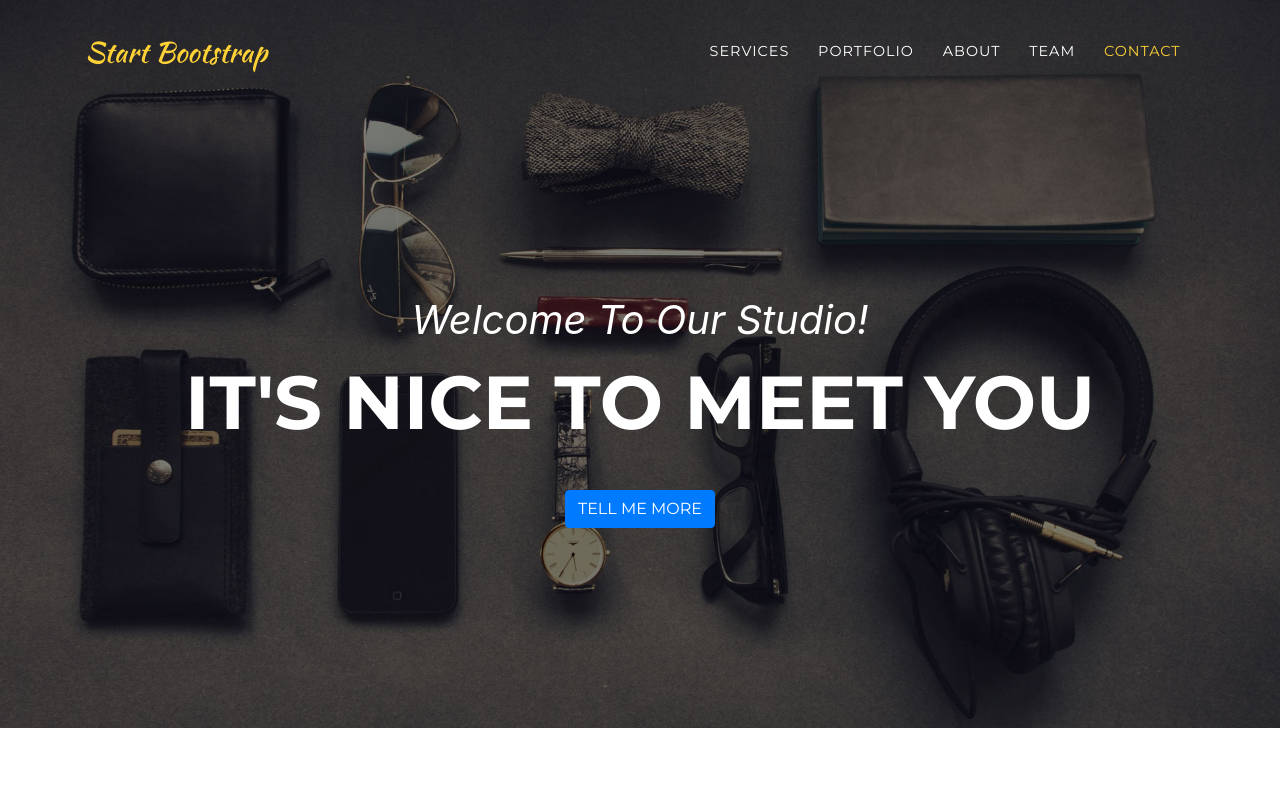
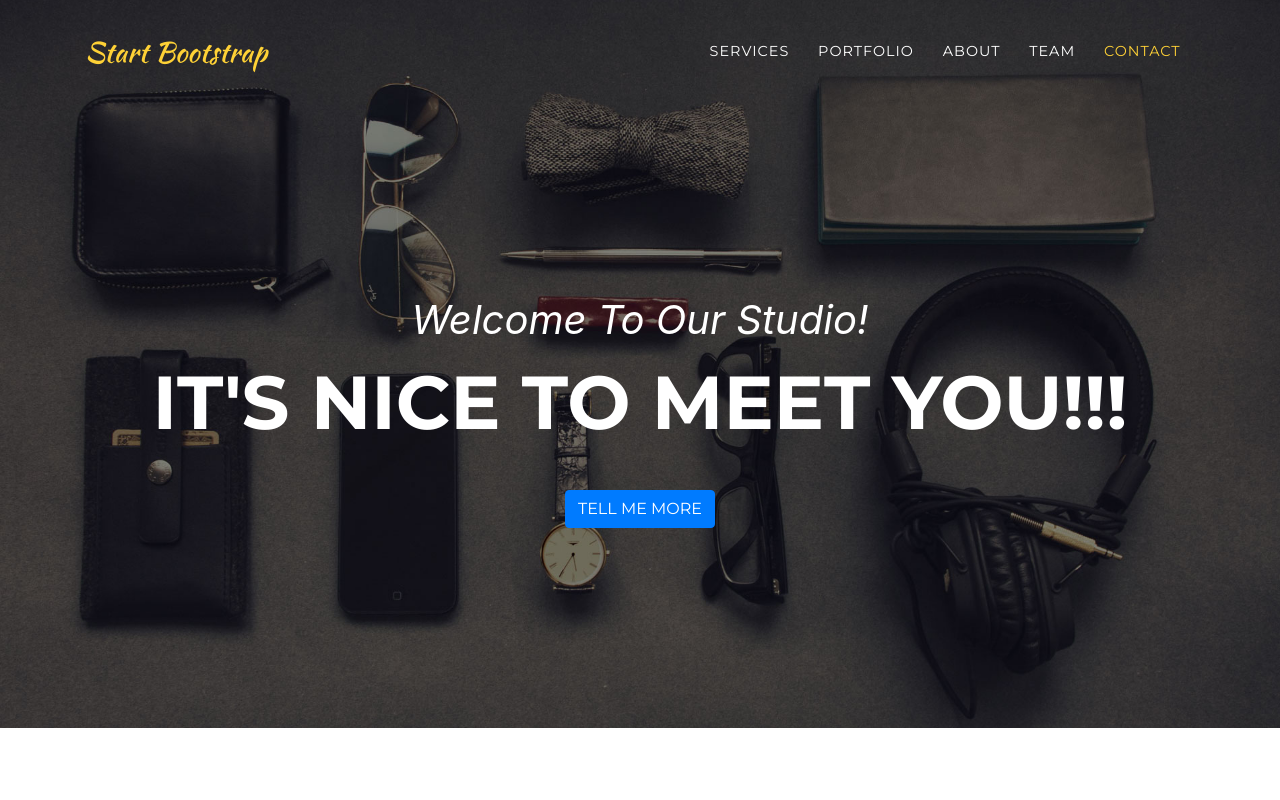
Before and after one commit to websiteworkshop/1-minute-website, a website with bundled scripts: page index.html in a window 1280 px wide. Shown: the top 800 px of the page. Built offline with nearby package versions, Linux system fonts and the light colour scheme; a web font is replaced by a local one.

Commit message:
Add exclamations

```diff
--- a/index.html
+++ b/index.html
@@ -62,7 +62,7 @@
       <div class="container">
         <div class="intro-text">
           <div class="intro-lead-in">Welcome To Our Studio!</div>
-          <div class="intro-heading text-uppercase">It's Nice To Meet You</div>
+          <div class="intro-heading text-uppercase">It's Nice To Meet You!!!</div>
           <a class="btn btn-primary btn-xl text-uppercase js-scroll-trigger" href="#services">Tell Me More</a>
         </div>
       </div>
```
